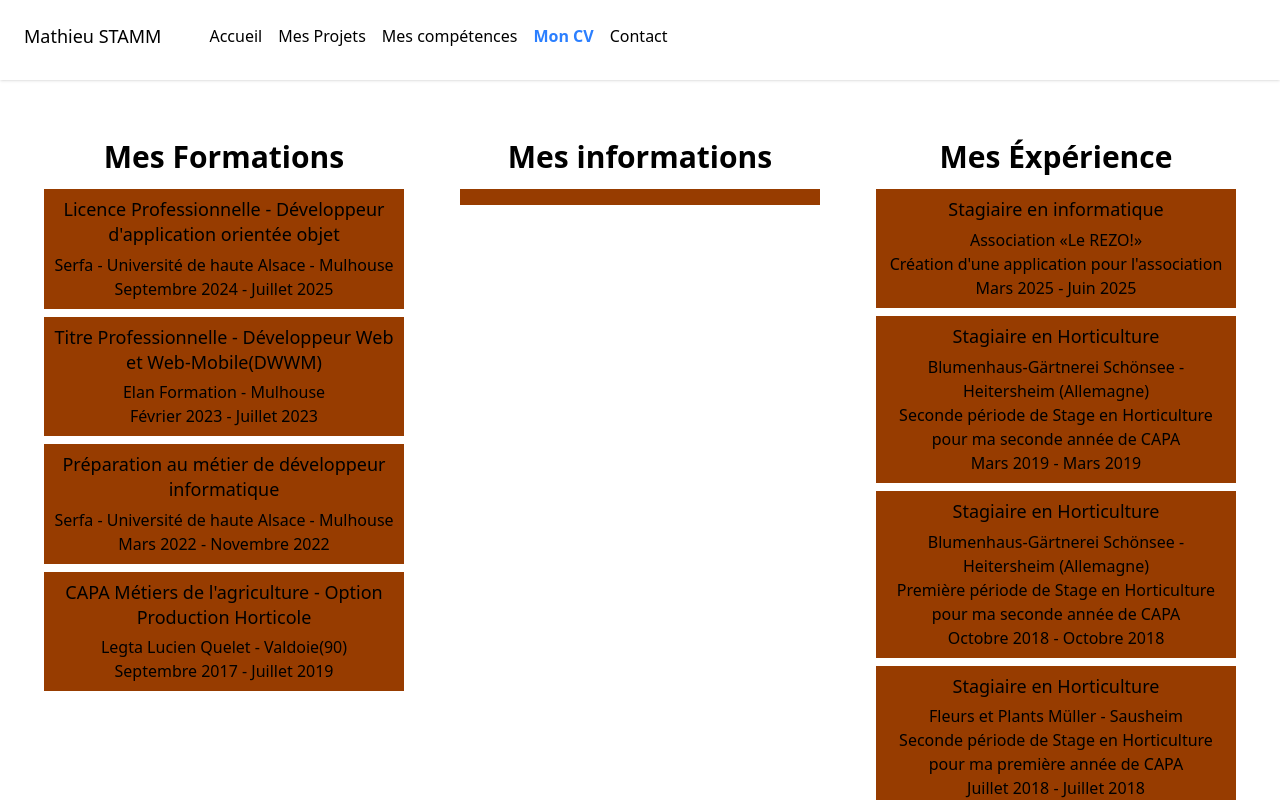
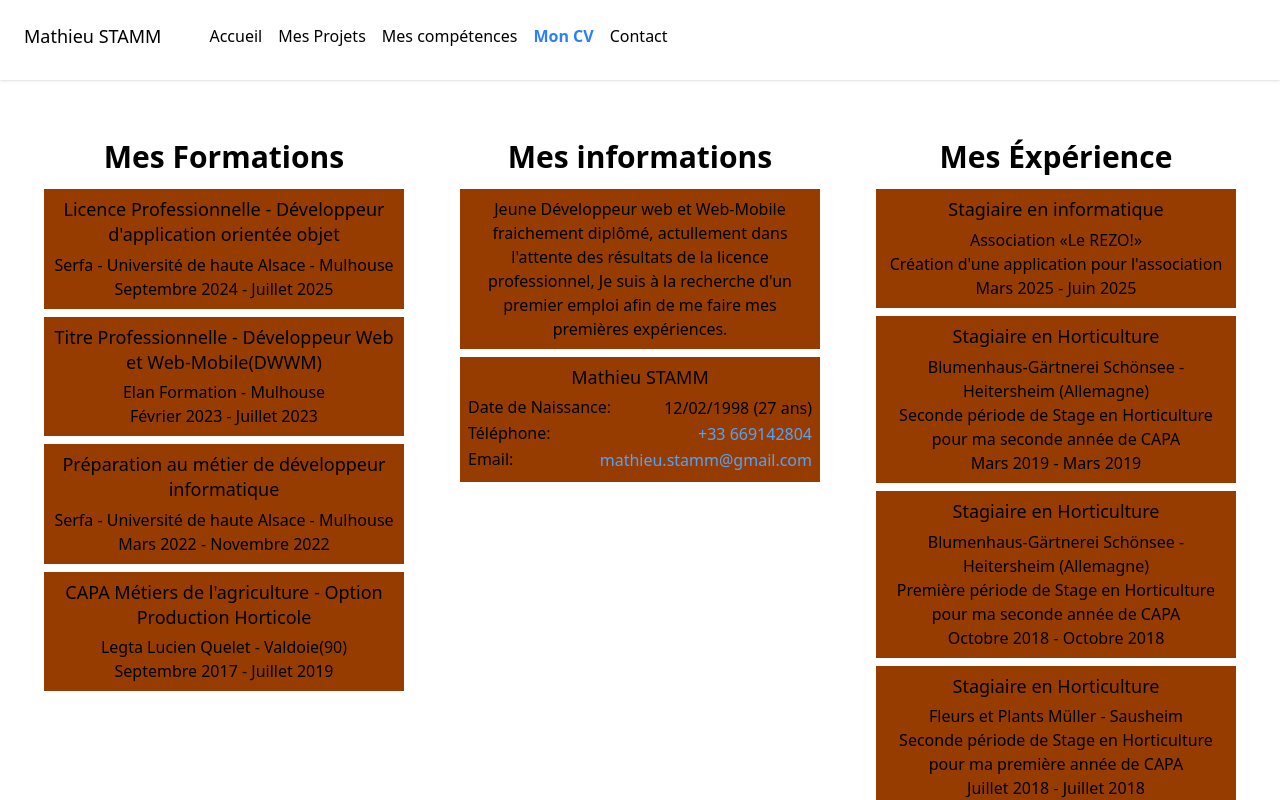
Before and after one commit to Mamath68/portfolio-angular, an Angular app: page /experiences in a window 1280 px wide. Shown: the top 800 px of the page. Built offline with nearby package versions, Linux system fonts and the light colour scheme.

Commit message:
class custom finis. partie CV bien avancé

```diff
--- a/src/app/experience/experience.html
+++ b/src/app/experience/experience.html
@@ -25,7 +25,23 @@
   <div class="mx-3">
     <h2 class="h2">Mes informations</h2>
     <div class="card">
-
+      <p>Jeune Développeur web et Web-Mobile fraichement diplômé, actullement dans l'attente des résultats de la licence
+        professionnel, Je suis à la recherche d'un premier emploi afin de me faire mes premières expériences.</p>
+    </div>
+    <div class="card">
+      <h5 class="h5">Mathieu STAMM</h5>
+      <div class="data">
+        <h6 class="h6">Date de Naissance: </h6>
+        <p>12/02/1998 ({{ calculateAge('1998-02-12') }} ans)</p>
+      </div>
+      <div class="data">
+        <h6 class="h6">Téléphone: </h6>
+        <a href="tel:+33669142804" class="link-contact">+33 669142804</a>
+      </div>
+      <div class="data">
+        <h6 class="h6">Email: </h6>
+        <a href="mailto:mathieu.stamm@gmail.com" class="link-contact">mathieu.stamm&#64;gmail.com</a>
+      </div>
     </div>
   </div>
   <div class="mx-3">
--- a/src/app/experience/experience.ts
+++ b/src/app/experience/experience.ts
@@ -1,4 +1,4 @@
-import { Component } from '@angular/core';
+import {Component} from '@angular/core';
 
 @Component({
   selector: 'app-experience',
@@ -7,5 +7,21 @@ import { Component } from '@angular/core';
   styleUrl: './experience.css'
 })
 export class Experience {
+  calculateAge(birthDateString: string): number {
+    const today = new Date();
+    const birthDate = new Date(birthDateString);
+    let age = today.getFullYear() - birthDate.getFullYear();
+    const monthDiff = today.getMonth() - birthDate.getMonth();
 
+    if (
+      monthDiff < 0 ||
+      (monthDiff === 0 && today.getDate() < birthDate.getDate())
+    ) {
+      age--;
+    }
+
+    return age;
+  }
+
+  age = this.calculateAge('1998-02-12');
 }
--- a/src/styles.css
+++ b/src/styles.css
@@ -107,3 +107,11 @@ main {
 .card{
   @apply my-2 bg-amber-800 p-2;
 }
+
+.data {
+  @apply flex justify-between;
+}
+
+.link-contact {
+  @apply text-blue-400 hover:underline;
+}
```
